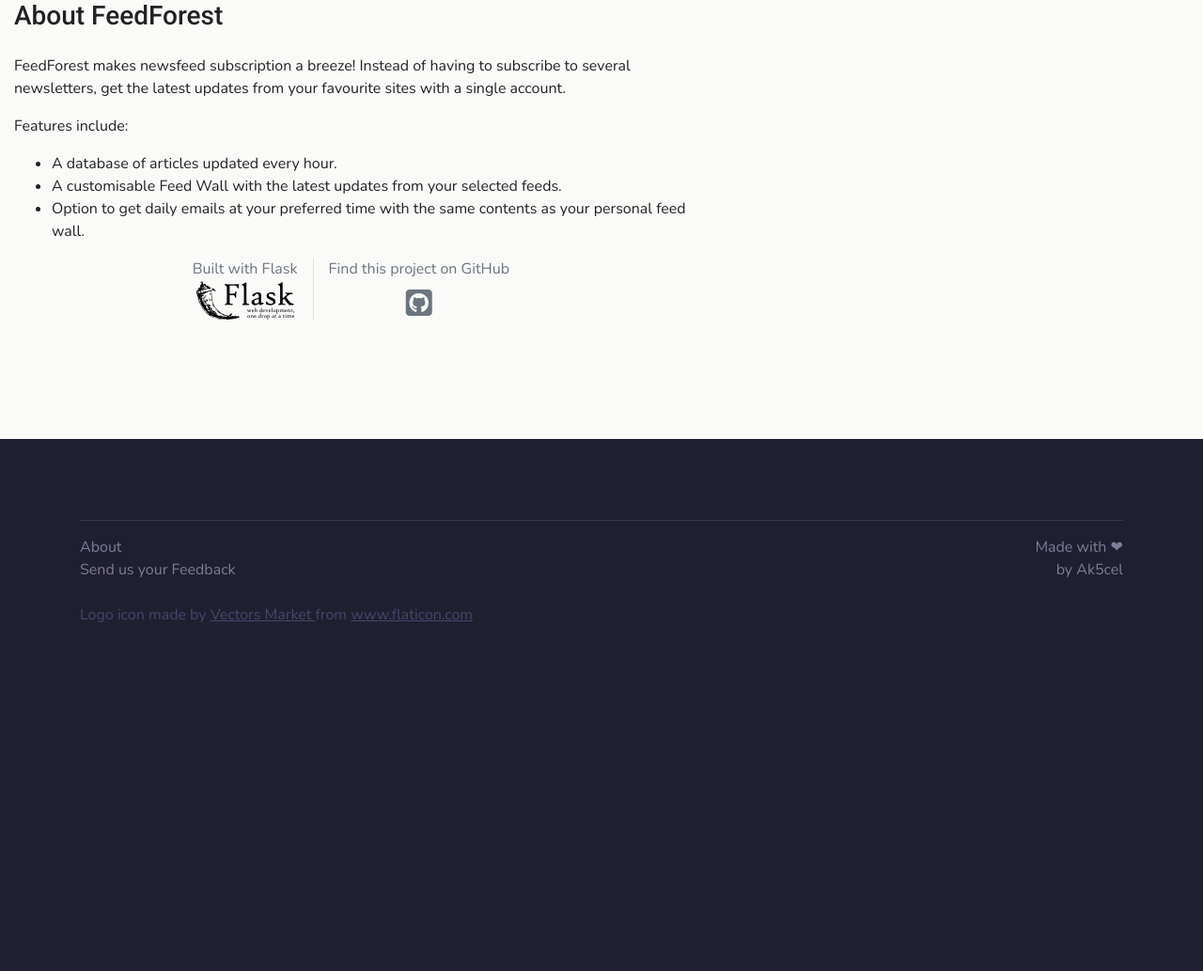
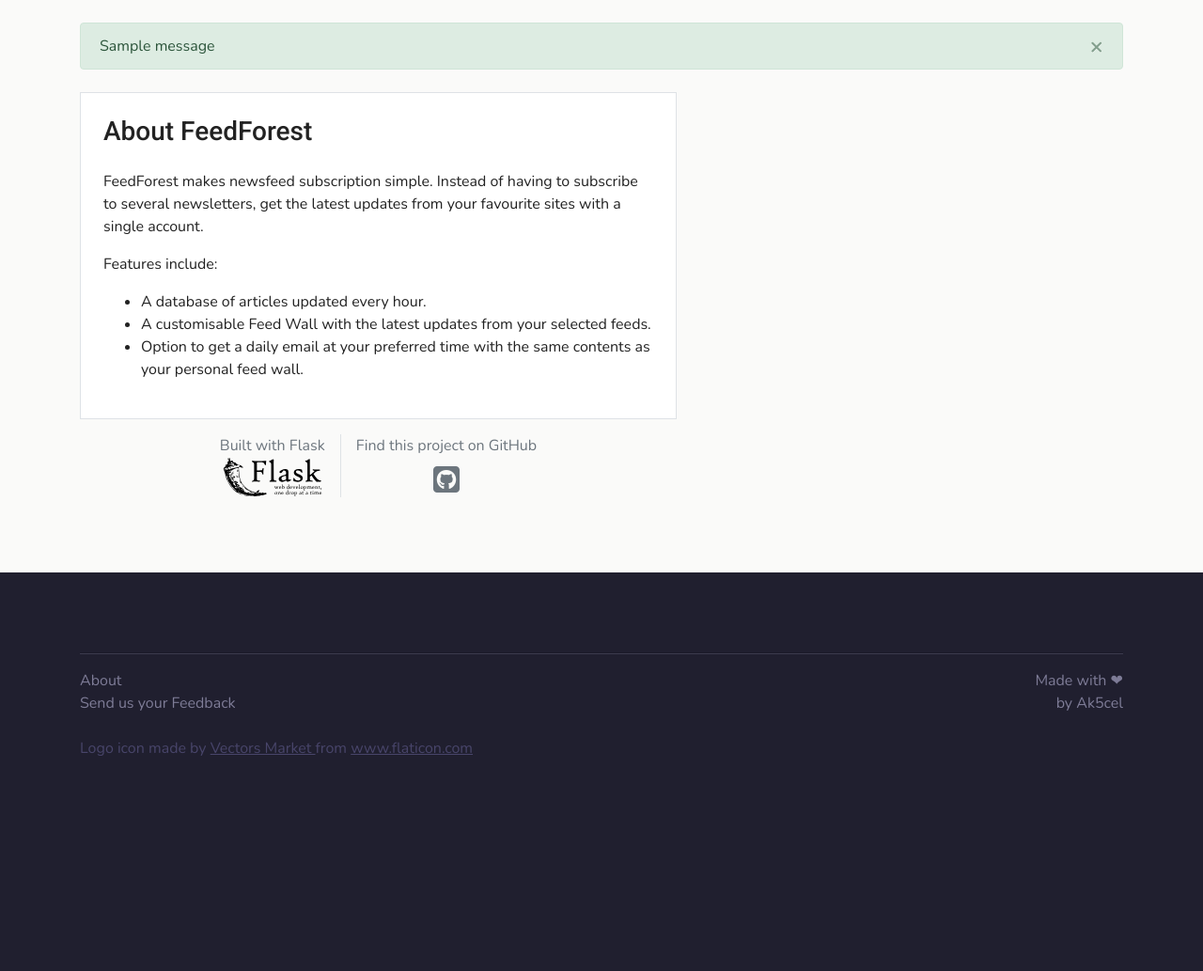
Before and after one commit to Ak5cel/feedforest, a Flask app: page /about in a window 1280 px wide. Shown: the part 83-1116 px from the top of the page at 94% size. Before the commit the page ends 745 px from the top, so only its background shows below. Run offline with Flask 2, Linux system fonts and the light colour scheme; tables that the repository leaves empty hold one stand-in row (values such as "Sample post"); one stand-in notice (Sample message) is shown; parts of the project's set-up code (start-up, migrations or seed data) failed here and were passed over; some libraries are stand-ins or nearby versions.

Commit message:
Update About and Feedback page layouts

```diff
--- a/src/general/routes.py
+++ b/src/general/routes.py
@@ -56,12 +56,14 @@ def topic(id):
 
 @general.route('/about')
 def about():
-    return render_template('about.html', title='About Us')
+    topics = Topic.query.all()
+    return render_template('about.html', title='About Us', topics=topics)
 
 
 @general.route('/feedback', methods=['GET', 'POST'])
 def feedback():
     form = FeedbackForm()
+    topics = Topic.query.all()
     if form.validate_on_submit():
         send_feedback_email(name=form.name.data,
                             email=form.email.data,
@@ -69,4 +71,4 @@ def feedback():
                             type=form.feedback_type.data)
         flash('Thank you for your feedback!', 'success')
         return redirect(url_for('general.feedback'))
-    return render_template('feedback.html', title='Feedback', form=form)
+    return render_template('feedback.html', title='Feedback', form=form, topics=topics)
--- a/src/templates/about.html
+++ b/src/templates/about.html
@@ -1,11 +1,27 @@
 {% extends "base.html" %}
 
 {% block content %}
-	<div class="col-sm-12 col-md-9 col-lg-7">
-		<div class="content-section mb-3">
-			<h3 class="mb-4">About FeedForest</h3>
+<div class="container padding-bottom">
+  <div class="row">
+    <div class="col-12 mt-4">
+        {% with messages = get_flashed_messages(with_categories=True) %}
+            {% if messages %}
+                {% for category, message in messages %}
+                    <div class="alert alert-{{ category }} alert-dismissible fade show">
+                        {{ message }}
+                        <button type="button" class="close" data-dismiss="alert" aria-label="Close">
+                          <span aria-hidden="true">&times;</span>
+                        </button>
+                    </div>
+                {% endfor %}
+            {% endif %}
+        {% endwith %}
+    </div>
+    <div class="col-sm-12 col-md-9 col-lg-7 mt-2">
+      <div class="bg-white p-4 border mb-3">
+        <h3 class="mb-4 ">About FeedForest</h3>
         <p>
-				FeedForest makes newsfeed subscription a breeze! Instead of having to subscribe
+          FeedForest makes newsfeed subscription simple. Instead of having to subscribe
           to several newsletters, get the latest updates from your favourite sites with a single account.
         </p>
         <p>
@@ -13,7 +29,7 @@
           <ul>
             <li>A database of articles updated every hour.</li>
             <li>A customisable Feed Wall with the latest updates from your selected feeds.</li>
-					<li>Option to get daily emails at your preferred time with the same contents as
+            <li>Option to get a daily email at your preferred time with the same contents as
               your personal feed wall.
             </li>
           </ul>
@@ -37,4 +53,7 @@
         </div>
       </div>
     </div>
+  </div>
+</div>
+
 {% endblock content %}
```
Also changed, not shown: src/templates/feedback.html (+22 -3 lines). Lines whose indentation alone changed are shown as unchanged.
